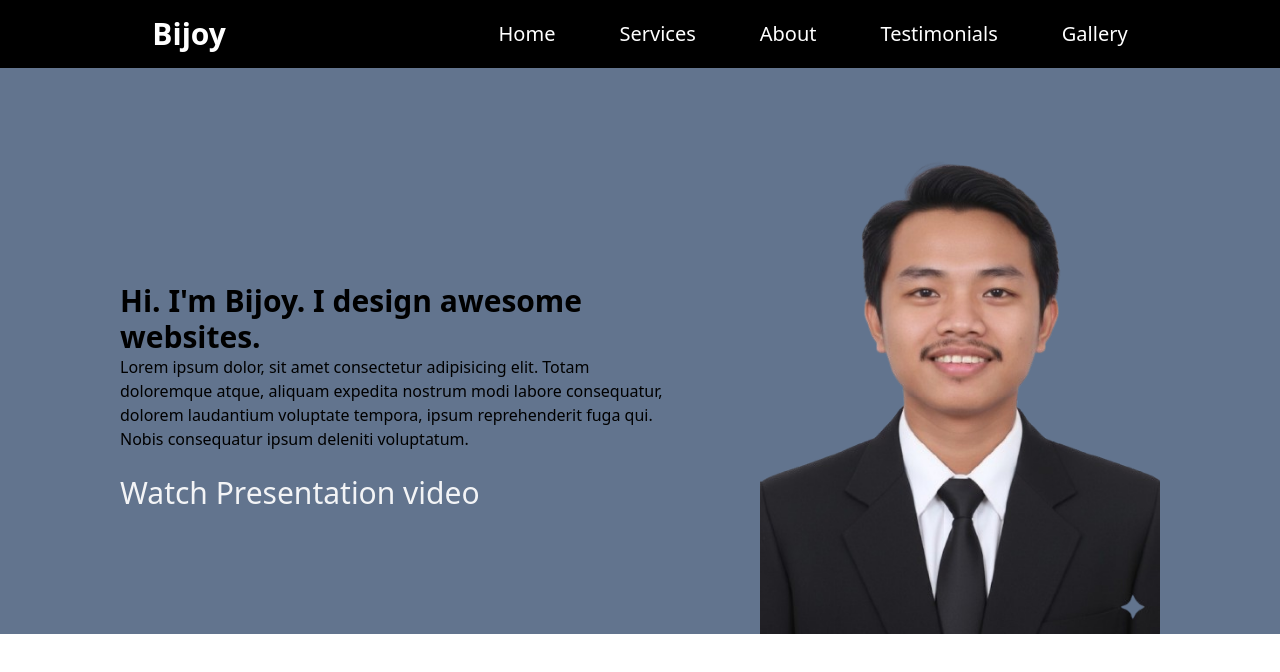
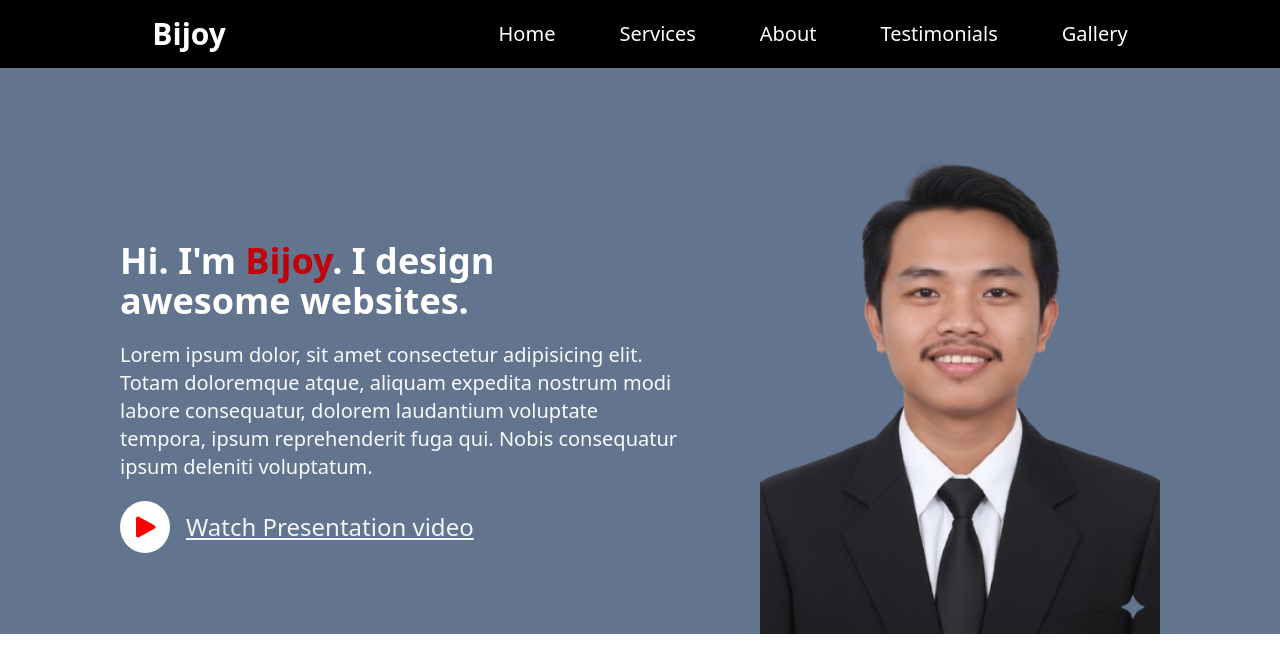
Before and after one commit to bijoygopinathtripura/web-course-portfolio-batch4, a plain HTML site: page index.html in a window 1280 px wide. Drawn offline with nearby package versions, Linux system fonts and the light colour scheme.

Commit message:
header polish

```diff
--- a/index.html
+++ b/index.html
@@ -5,9 +5,24 @@
     <meta name="viewport" content="width=device-width, initial-scale=1.0" />
     <title>Document</title>
     <script src="https://cdn.jsdelivr.net/npm/@tailwindcss/browser@4"></script>
+    <link rel="stylesheet" href="https://cdnjs.cloudflare.com/ajax/libs/font-awesome/7.0.1/css/all.min.css" integrity="sha512-2SwdPD6INVrV/lHTZbO2nodKhrnDdJK9/kg2XD1r9uGqPo1cUbujc+IYdlYdEErWNu69gVcYgdxlmVmzTWnetw==" crossorigin="anonymous" referrerpolicy="no-referrer" />
     <style>
       ul li:hover {
         color: aqua;
+      }
+      .btn1{
+        background-color: white;
+        color: red;
+        font-size: 24px;
+        padding: 6px 8px;
+        border-radius: 50%;
+        border: 2px solid white;
+         transition: all .2s ease-in-out;
+      }
+      .btn1:hover{
+        background-color: transparent;
+        color: white;
+        transform: scale(1.03);
       }
     </style>
   </head>
@@ -28,21 +43,22 @@
     <!-- header section  -->
     <div class="bg-slate-500 pt-40 px-20 flex items-center justify-around">
       <div class="w-1/2">
-        <h1 class="text-3xl font-bold">
-          Hi. I'm Bijoy. I design awesome websites.
+        <h1 class="text-4xl text-white font-bold">
+          Hi. I'm <span class="text-red-700">Bijoy</span>. I design
+          <br>awesome websites.
         </h1>
-        <p>
+        <p class="text-slate-50 font-medium my-5 text-xl">
           Lorem ipsum dolor, sit amet consectetur adipisicing elit. Totam
           doloremque atque, aliquam expedita nostrum modi labore consequatur,
           dolorem laudantium voluptate tempora, ipsum reprehenderit fuga qui.
           Nobis consequatur ipsum deleniti voluptatum.
         </p>
-        <div>
-          <button></button>
-          <p class="text-3xl text-gray-100">Watch Presentation video</p>
+        <div class="flex items-center gap-4">
+          <button class="btn1"><i class="fa-solid fa-play"></i></i></button>
+          <p class="text-2xl underline text-gray-100">Watch Presentation video</p>
         </div>
       </div>
-      <img class="w-[400px]" src="/Bijoy.png" alt="" />
+      <img class="w-[400px]" src="./Bijoy.png" alt="" />
     </div>
   </body>
 </html>
```
